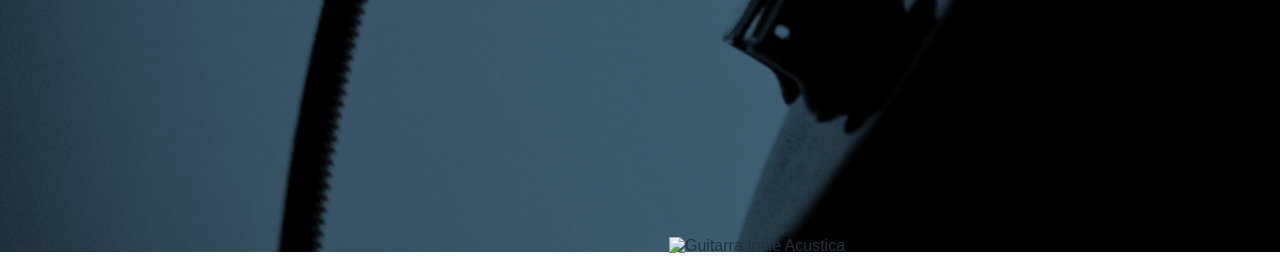
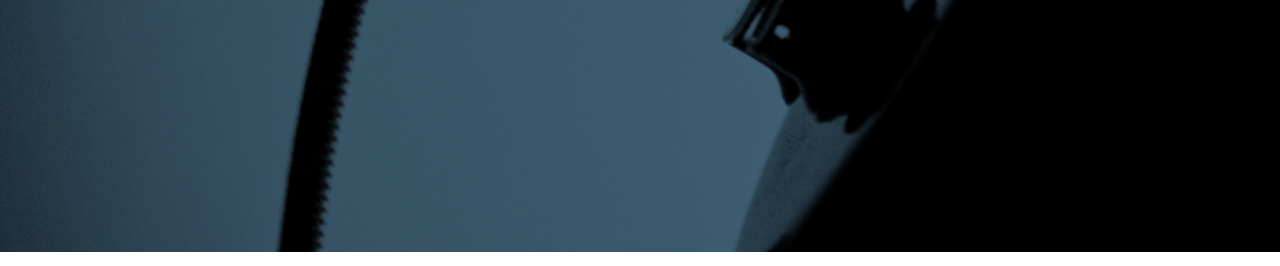
Before and after one commit to lalita960701/invie, a plain HTML site: page index.html in a window 1280 px wide. Shown: the part 534-800 px from the top of the page. Drawn offline with Linux system fonts and the light colour scheme; the site is published under a folder, as on GitHub Pages, so addresses that start at the root find nothing; a web font is replaced by a local one.

Commit message:
Update index.html

```diff
--- a/index.html
+++ b/index.html
@@ -37,7 +37,7 @@
 		<section id="guitarras" class="guitarras contenedor"><!-- guitarras -->
 			<h2>Nuestras guitarras</h2><!-- titulo -->
 			<article class="guitarra"><!-- guitarra1 -->
-				<img class="right" src="/Images/invie-acustica.png" alt="Guitarra Invie Acustica" width="350"/>
+				<img class="right" src="Images/invie-acustica.png" alt="Guitarra Invie Acustica" width="350"/>
 				<div class="contenedor-guitarra-a">
 					<h3 class="titulo-b">Invie Acustica</h3>
 					<ol>
```
